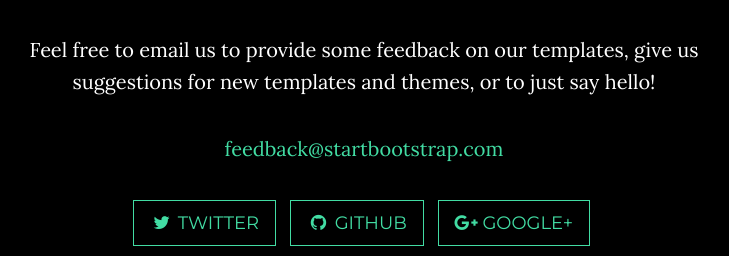
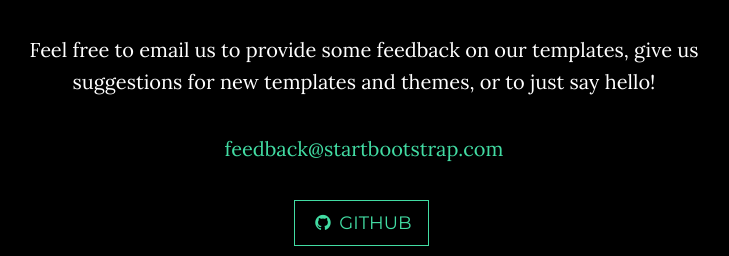
Before and after one commit to CS410-Nunu/GameRecommender, a Flask app: page / in a window 1280 px wide. Shown: the part 2089-2345 px from the top of the page, without its empty margins (276-1005 px from the left). Run offline with Flask 2, Linux system fonts and the light colour scheme; some libraries are stand-ins or nearby versions.

Commit message:
fixed html

```diff
--- a/app/templates/main.html
+++ b/app/templates/main.html
@@ -22,7 +22,7 @@
                     <i class="fa fa-bars"></i>
                 </button>
                 <a class="navbar-brand page-scroll" href="#page-top">
-                    <i class="fa fa-play-circle"></i>  <span class="light">Steam</span> Game Reccomender
+                    <i class="fa fa-play-circle"></i>  <span class="light">Steam Game Reccomender</span>
                 </a>
             </div>
 
@@ -112,13 +112,7 @@
                 </p>
                 <ul class="list-inline banner-social-buttons">
                     <li>
-                        <a href="https://twitter.com/SBootstrap" class="btn btn-default btn-lg"><i class="fa fa-twitter fa-fw"></i> <span class="network-name">Twitter</span></a>
-                    </li>
-                    <li>
-                        <a href="https://github.com/IronSummitMedia/startbootstrap" class="btn btn-default btn-lg"><i class="fa fa-github fa-fw"></i> <span class="network-name">Github</span></a>
-                    </li>
-                    <li>
-                        <a href="https://plus.google.com/+Startbootstrap/posts" class="btn btn-default btn-lg"><i class="fa fa-google-plus fa-fw"></i> <span class="network-name">Google+</span></a>
+                        <a href="https://github.com/CS410-Nunu/GameRecommender" class="btn btn-default btn-lg"><i class="fa fa-github fa-fw"></i> <span class="network-name">Github</span></a>
                     </li>
                 </ul>
             </div>
```
